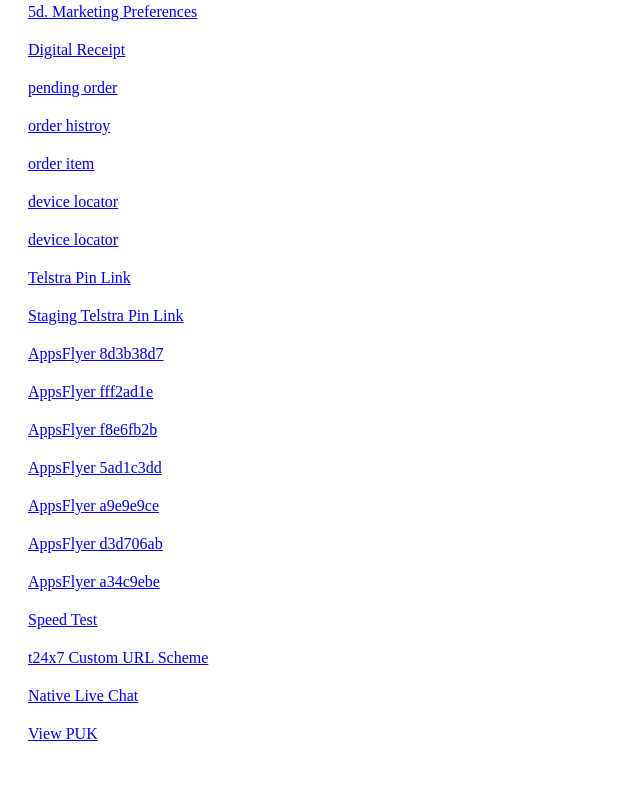
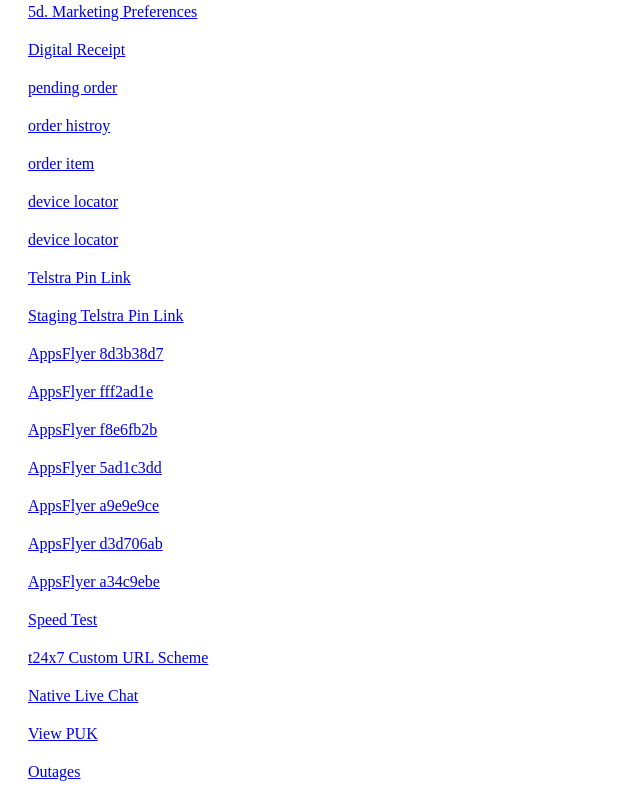
Before and after one commit to dmd-apps/dmd-apps.github.io, a plain HTML site: page index.html in a window 1280 px wide. Shown: the part 587-1388 px from the top of the page, without its empty margins (0-640 px from the left). Before the commit the page ends 1350 px from the top, so only its background shows below. Drawn offline with Linux system fonts and the light colour scheme.

Commit message:
Update index.html

```diff
--- a/index.html
+++ b/index.html
@@ -43,6 +43,7 @@ div{ margin:20px 20px 20px 20px }
 
 <div><a href="https://www.myservices.telstra.com.au/messaging">Native Live Chat</a></div>
 <div><a href="https://www.myservices.telstra.com.au/direct-to/view-puk">View PUK</a></div>
+<div><a href="https://myservices.telstra.com.au/get-help/outages">Outages</a></div>
 
 </body>
 </html>
```
